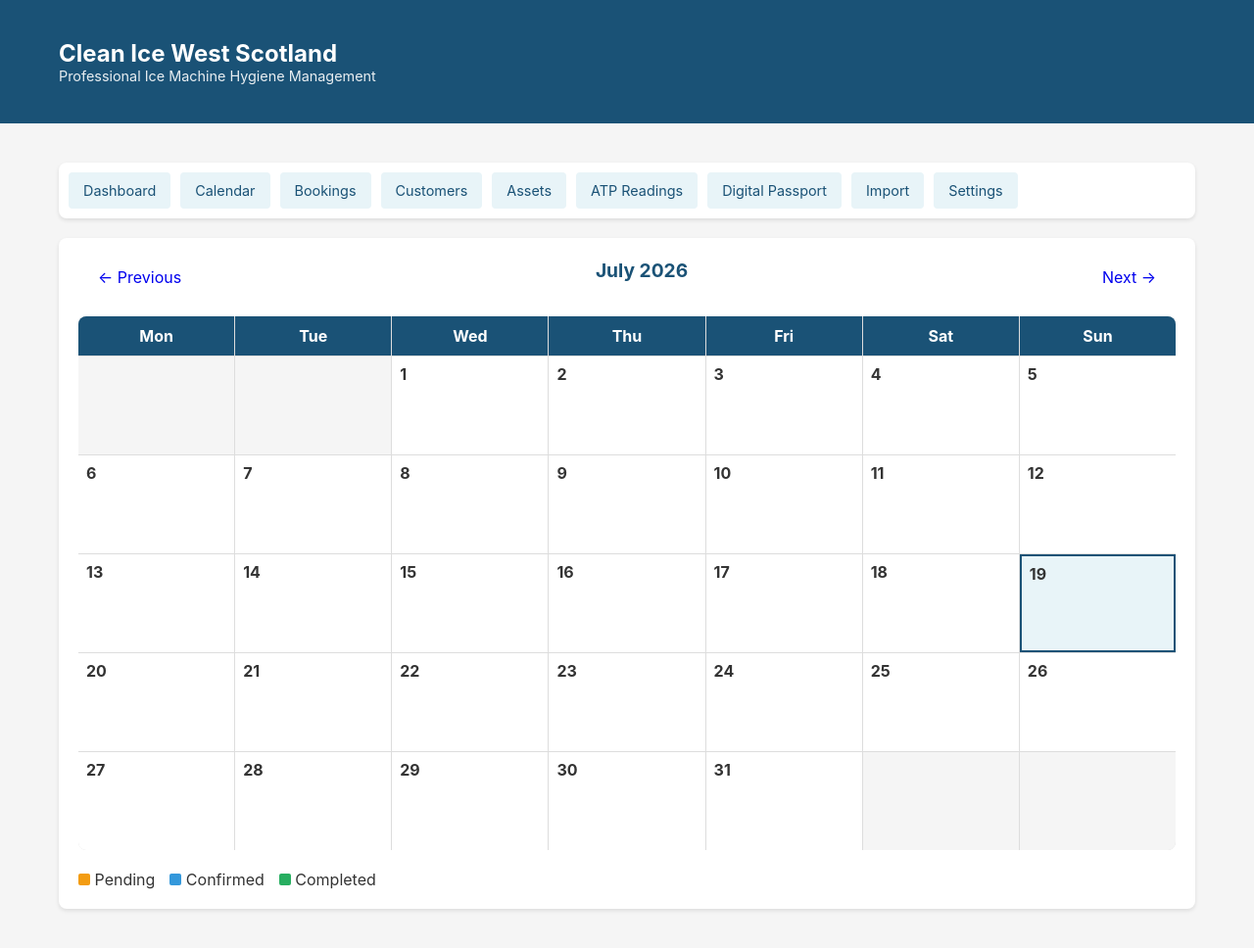
After one commit to Clean-Ice-HMS/clean-ice-app, a Flask app: page /calendar in a window 1280 px wide. The commit adds this page. Shown: the whole page at 98% size. Run offline with Flask 3, Linux system fonts and the light colour scheme; data that the repository does not hold is empty; some libraries are stand-ins or nearby versions.

Commit message:
Add files via upload

```diff
--- a/app.py
+++ b/app.py
@@ -144,9 +144,10 @@ def customer_new():
     if request.method == 'POST':
         conn = get_db()
         cur = conn.cursor()
-        cur.execute('INSERT INTO customers (business_name, contact_name, phone, email, address, postcode) VALUES (%s, %s, %s, %s, %s, %s)',
+        status = request.form.get('status', 'active')
+        cur.execute('INSERT INTO customers (business_name, contact_name, phone, email, address, postcode, status) VALUES (%s, %s, %s, %s, %s, %s, %s)',
             (request.form['business_name'], request.form['contact_name'], request.form['phone'],
-             request.form['email'], request.form['address'], request.form['postcode']))
+             request.form['email'], request.form['address'], request.form['postcode'], status))
         conn.commit()
         conn.close()
         return redirect('/customers')
@@ -177,11 +178,14 @@ def asset_new():
         conn = get_db()
         cur = conn.cursor()
         interval = request.form.get('cleaning_interval_months', 6)
+        manufacture_date = request.form.get('manufacture_date') or None
+        power_rating = request.form.get('power_rating', '')
         cur.execute('''INSERT INTO assets
-            (customer_id, machine_make, machine_model, serial_number, location_notes, install_date, cleaning_interval_months)
-            VALUES (%s, %s, %s, %s, %s, %s, %s)''',
+            (customer_id, machine_make, machine_model, serial_number, location_notes, install_date, cleaning_interval_months, manufacture_date, power_rating)
+            VALUES (%s, %s, %s, %s, %s, %s, %s, %s, %s)''',
             (request.form['customer_id'], request.form['machine_make'], request.form['machine_model'],
-             request.form['serial_number'], request.form['location_notes'], request.form['install_date'], interval))
+             request.form['serial_number'], request.form['location_notes'], request.form['install_date'],
+             interval, manufacture_date, power_rating))
         conn.commit()
         conn.close()
         return redirect('/assets')
@@ -428,7 +432,93 @@ def passport_detail(id):
     conn.close()
     return render_template('passport_detail.html', asset=asset, history_data=history_data)
 
+@app.route('/calendar')
+def calendar_view():
+    conn = get_db()
+    cur = conn.cursor(row_factory=psycopg.rows.dict_row)
+
+    # Get current month/year from query params or default to today
+    from datetime import date
+    today = date.today()
+    year = request.args.get('year', today.year, type=int)
+    month = request.args.get('month', today.month, type=int)
+
+    # Get all bookings for this month
+    cur.execute('''
+        SELECT b.*, c.business_name, e.name as engineer_name,
+            STRING_CONCAT(a.machine_make, ' ', a.machine_model) as machine
+        FROM bookings b
+        JOIN customers c ON b.customer_id = c.id
+        LEFT JOIN engineers e ON b.engineer_id = e.id
+        LEFT JOIN booking_assets ba ON b.id = ba.booking_id
+        LEFT JOIN assets a ON ba.asset_id = a.id
+        WHERE EXTRACT(MONTH FROM b.visit_date) = %s
+        AND EXTRACT(YEAR FROM b.visit_date) = %s
+        GROUP BY b.id, c.business_name, e.name
+        ORDER BY b.visit_date
+    ''', (month, year))
+    bookings = cur.fetchall()
+    conn.close()
+
+    # Build calendar grid
+    import calendar as cal
+    cal.setfirstweekday(0)  # Monday first
+    month_calendar = cal.monthcalendar(year, month)
+    month_name = cal.month_name[month]
+
+    return render_template('calendar.html',
+                          bookings=bookings,
+                          month_calendar=month_calendar,
+                          month_name=month_name,
+                          year=year,
+                          month=month,
+                          today=today)
+
 @app.route('/settings', methods=['GET', 'POST'])
+def settings():
+    return render_template('settings.html')
+
+@app.route('/checkin/<int:booking_id>')
+def checkin(booking_id):
+    from datetime import datetime
+    conn = get_db()
+    cur = conn.cursor()
+    cur.execute('UPDATE bookings SET check_in_time=%s, status=%s WHERE id=%s',
+                (datetime.now(), 'in_progress', booking_id))
+    conn.commit()
+    conn.close()
+    return redirect(f'/bookings/{booking_id}')
+
+@app.route('/checkout/<int:booking_id>')
+def checkout(booking_id):
+    from datetime import datetime
+    conn = get_db()
+    cur = conn.cursor()
+    cur.execute('UPDATE bookings SET check_out_time=%s, status=%s WHERE id=%s',
+                (datetime.now(), 'completed', booking_id))
+    conn.commit()
+    conn.close()
+    return redirect(f'/bookings/{booking_id}')
+
+@app.route('/qr/<int:booking_id>')
+def qr_code(booking_id):
+    import qrcode
+    import io
+    from flask import send_file
+
+    # Generate QR code with check-in URL
+    checkin_url = f"https://clean-ice-app-6.onrender.com/checkin/{booking_id}"
+    qr = qrcode.QRCode(version=1, box_size=10, border=5)
+    qr.add_data(checkin_url)
+    qr.make(fit=True)
+    img = qr.make_image(fill_color="#1a5276", back_color="white")
+
+    # Save to bytes
+    img_io = io.BytesIO()
+    img.save(img_io, 'PNG')
+    img_io.seek(0)
+
+    return send_file(img_io, mimetype='image/png', as_attachment=True, download_name=f'booking_{booking_id}_qr.png')
 def settings():
     if request.method == 'POST':
         EMAIL_CONFIG['smtp_server'] = request.form.get('smtp_server', '')
--- a/requirements.txt
+++ b/requirements.txt
@@ -1,4 +1,6 @@
 flask==3.0.0
-psycopg[binary]==3.2.13
-python-dateutil==2.8.2
 gunicorn==21.2.0
+psycopg[binary]>=3.2.10
+python-dateutil>=2.8.0
+qrcode[pil]>=7.0
+Pillow>=9.0.0
--- a/templates/base.html
+++ b/templates/base.html
@@ -59,6 +59,7 @@
     <div class="container">
         <nav>
             <a href="/">Dashboard</a>
+            <a href="/calendar">Calendar</a>
             <a href="/bookings">Bookings</a>
             <a href="/customers">Customers</a>
             <a href="/assets">Assets</a>
--- /dev/null
+++ b/templates/calendar.html
@@ -0,0 +1,39 @@
+{% extends "base.html" %}
+{% block content %}
+<div class="card">
+    <div style="display:flex; justify-content:space-between; align-items:center; margin-bottom:20px;">
+        <a href="/calendar?year={{ year }}&month={{ month - 1 if month > 1 else 12 }}&year={{ year if month > 1 else year - 1 }}" class="btn">← Previous</a>
+        <h2>{{ month_name }} {{ year }}</h2>
+        <a href="/calendar?year={{ year }}&month={{ month + 1 if month < 12 else 1 }}&year={{ year if month < 12 else year + 1 }}" class="btn">Next →</a>
+    </div>
+
+    <div style="display:grid; grid-template-columns:repeat(7, 1fr); gap:1px; background:#ddd; border-radius:8px; overflow:hidden;">
+        {% for day_name in ['Mon', 'Tue', 'Wed', 'Thu', 'Fri', 'Sat', 'Sun'] %}
+        <div style="background:#1a5276; color:white; padding:10px; text-align:center; font-weight:bold;">{{ day_name }}</div>
+        {% endfor %}
+
+        {% for week in month_calendar %}
+            {% for day in week %}
+            <div style="background:white; min-height:100px; padding:8px; {% if day == 0 %}background:#f5f5f5;{% endif %} {% if today.day == day and today.month == month and today.year == year %}background:#e8f4f8; border:2px solid #1a5276;{% endif %}">
+                {% if day != 0 %}
+                <div style="font-weight:bold; margin-bottom:5px;">{{ day }}</div>
+                {% for b in bookings %}
+                    {% if b.visit_date.day == day %}
+                    <div style="background:{% if b.status == 'completed' %}#27ae60{% elif b.status == 'confirmed' %}#3498db{% else %}#f39c12{% endif %}; color:white; padding:4px 6px; border-radius:4px; margin-bottom:3px; font-size:0.75rem;">
+                        {{ b.visit_date.strftime('%H:%M') if b.visit_date.hour else '' }} {{ b.business_name[:15] }}
+                    </div>
+                    {% endif %}
+                {% endfor %}
+                {% endif %}
+            </div>
+            {% endfor %}
+        {% endfor %}
+    </div>
+
+    <div style="margin-top:20px; display:flex; gap:15px;">
+        <div><span style="display:inline-block; width:12px; height:12px; background:#f39c12; border-radius:2px;"></span> Pending</div>
+        <div><span style="display:inline-block; width:12px; height:12px; background:#3498db; border-radius:2px;"></span> Confirmed</div>
+        <div><span style="display:inline-block; width:12px; height:12px; background:#27ae60; border-radius:2px;"></span> Completed</div>
+    </div>
+</div>
+{% endblock %}
--- a/templates/customer_form.html
+++ b/templates/customer_form.html
@@ -15,6 +15,11 @@
         <textarea name="address" style="padding:10px; border:1px solid #ddd; border-radius:4px;"></textarea>
         <label>Postcode</label>
         <input type="text" name="postcode" style="padding:10px; border:1px solid #ddd; border-radius:4px;">
+        <label>Status</label>
+        <select name="status" style="padding:10px; border:1px solid #ddd; border-radius:4px;">
+            <option value="active">Active</option>
+            <option value="inactive">Inactive</option>
+        </select>
         <button type="submit" class="btn btn-primary">Save Customer</button>
     </form>
 </div>
```
